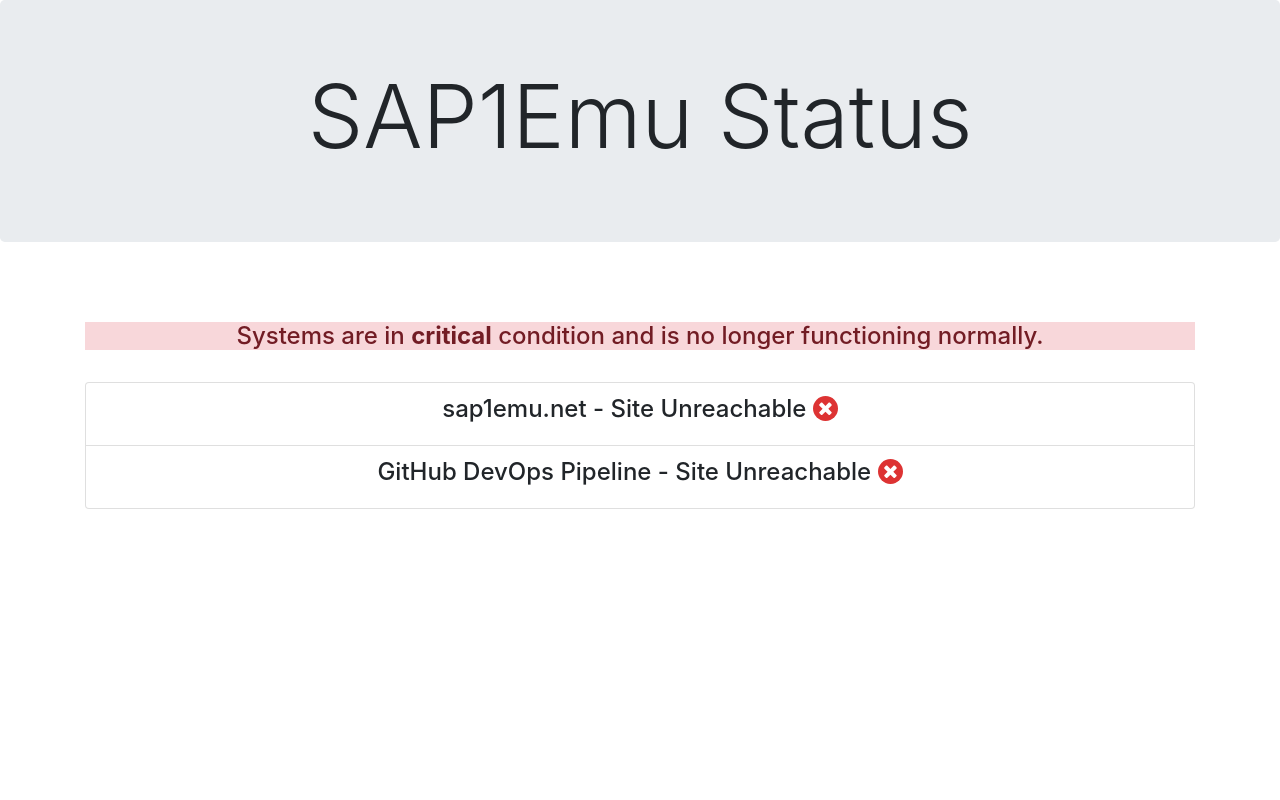
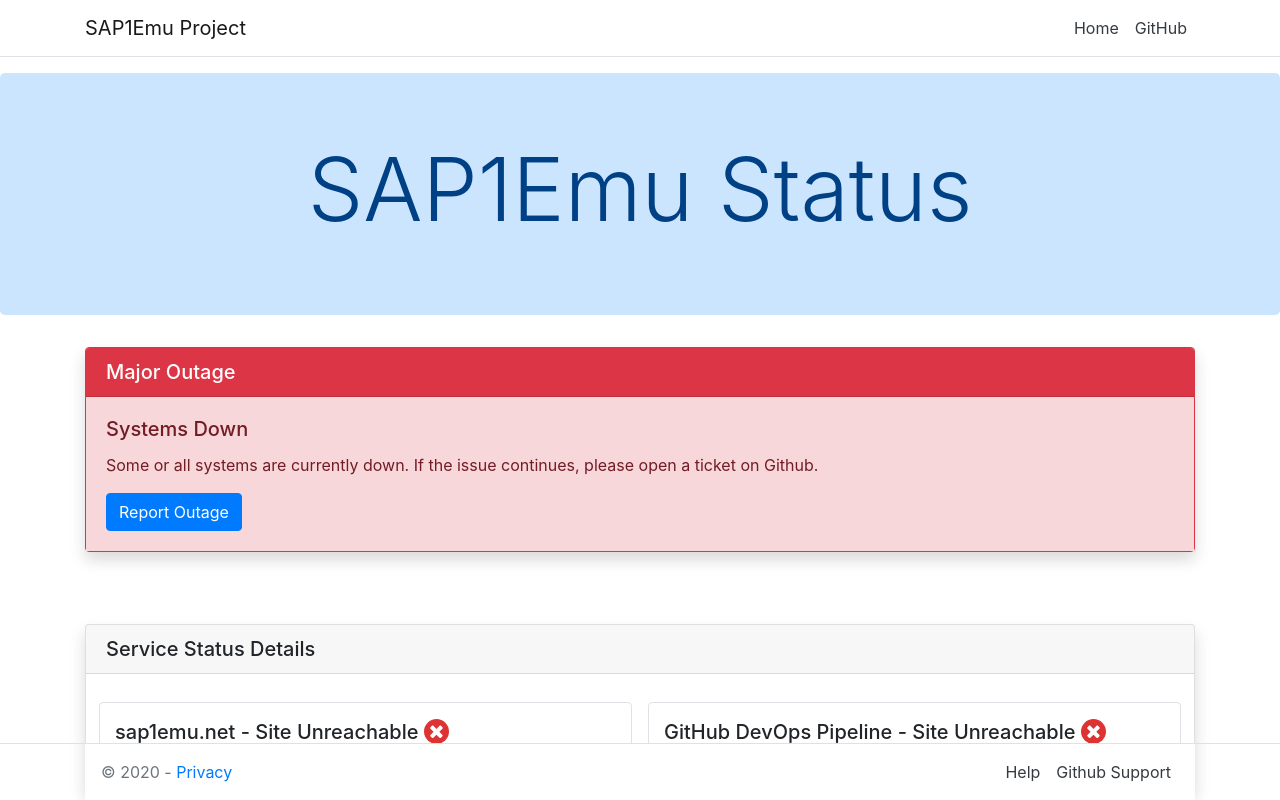
Before and after one commit to rbaker26/SAP1EMU-Status, a plain HTML site: page index.html in a window 1280 px wide. Drawn offline with Linux system fonts and the light colour scheme; no server answers.

Commit message:
updated UI and gh checks

```diff
--- a/index.html
+++ b/index.html
@@ -7,10 +7,45 @@
   <link rel="stylesheet" href="css/bootstrap.min.css" />
   <script src="js/bootstrap.min.js"></script>
   <title>SAP1EMU - Status</title>
+
+
+  <!-- Global site tag (gtag.js) - Google Analytics -->
+  <script async src="https://www.googletagmanager.com/gtag/js?id=G-TH28FT05H0"></script>
+  <script>
+    window.dataLayer = window.dataLayer || [];
+    function gtag() { dataLayer.push(arguments); }
+    gtag('js', new Date());
+
+    gtag('config', 'G-TH28FT05H0');
+  </script>
+  <!-- Google Analytics - END-->
+
 </head>
 
-<body class="text-center">
-  <div class="jumbotron">
+<!-- <body class="text-center"> -->
+<body class="">
+  <header>
+    <nav class="navbar navbar-expand-sm navbar-toggleable-sm navbar-light bg-white border-bottom box-shadow mb-3">
+      <div class="container">
+        <a class="navbar-brand" href="https://sap1emu.net">SAP1Emu Project</a>
+        <button class="navbar-toggler" type="button" data-toggle="collapse" data-target=".navbar-collapse"
+          aria-controls="navbarSupportedContent" aria-expanded="false" aria-label="Toggle navigation">
+          <span class="navbar-toggler-icon"></span>
+        </button>
+        <div class="navbar-collapse collapse d-sm-inline-flex flex-sm-row-reverse">
+          <ul class="nav navbar-nav navbar-right">
+            <li class="nav-item">
+              <a class="nav-link text-dark" href="https://sap1emu.net">Home</a>
+            </li>
+            <li>
+              <a class="nav-link text-dark" href="https://github.com/rbaker26/SAP1EMU" target="_blank">GitHub</a>
+            </li>
+          </ul>
+        </div>
+      </div>
+    </nav>
+  </header>
+  <div class="jumbotron alert-primary">
     <div class="container">
       <h1 class="text-center display-2">SAP1Emu Status</h1>
     </div>
@@ -20,85 +55,75 @@
     <div class="row clearfix">
       <div class="col-md-12 column">
 
-        <div class="alert-success" id="status-good">
+
+        <!-- <div class="alert-success" id="status-good">
           <div class="panel-heading">
             <div class="panel-title">
               <h4>Systems are operating normally.</h4>
             </div>
           </div>
-        </div>
-        <br>
-        <div class="alert-warning" id="status-medium">
-          <div class="panel-heading">
-            <div class="panel-title">
-              <h4>Systems are operating, but with reduced capacity.</h4>
-            </div>
+
+        </div> -->
+        <div class="card text-white border-info rounded shadow" id="status-pending">
+          <h5 class="card-header bg-info">Testing Service Status ...</h5>
+          <div class="card-body alert-info">
+            <h5 class="card-title">Give us a second to take a look at the network</h5>
+            <p class="card-text">If you are experiencing issues with the service, please checkout our Help Section on our main site</p>
+            <a href="https://sap1emu.net/Help" class="btn btn-primary">Help Center</a>
           </div>
         </div>
-        <br>
-        <div class="alert-danger" id="status-bad">
-          <div class="panel-heading">
-            <div class="panel-title">
-              <h4>Systems are in <b>critical</b> condition and is no longer functioning normally.</h4>
-            </div>
+        <div class="card text-white border-success rounded shadow" id="status-good">
+          <h5 class="card-header bg-success">All Systems Operational</h5>
+          <div class="card-body alert-success">
+            <h5 class="card-title">Services Up</h5>
+            <p class="card-text">If you are experiencing issues with the service, please checkout our Help Section on our main site</p>
+            <a href="https://sap1emu.net/Help" class="btn btn-primary">Help Center</a>
           </div>
         </div>
-        <br>
-
-        <div class="row clearfix">
-          <div class="col-md-12 column">
-            <div class="list-group">
+        <div class="card text-white border-warning rounded shadow" id="status-medium">
+          <h5 class="card-header bg-warning">Systems Critical</h5>
+          <div class="card-body alert-warning">
+            <h5 class="card-title">Diminished Services</h5>
+            <p class="card-text">Some or all systems are operating in a diminished state. If the issue continues, please open a ticket on Github.</p>
+            <a href="https://github.com/rbaker26/SAP1EMU/issues/new/choose" class="btn btn-primary">Report Outage</a>
+          </div>
+        </div>
+        <div class="card text-white border-danger rounded shadow" id="status-bad">
+          <h5 class="card-header bg-danger">Major Outage</h5>
+          <div class="card-body alert-danger">
+            <h5 class="card-title">Systems Down</h5>
+            <p class="card-text">Some or all systems are currently down. If the issue continues, please open a ticket on Github.</p>
+            <a href="https://github.com/rbaker26/SAP1EMU/issues/new/choose" class="btn btn-primary">Report Outage</a>
+          </div>
+        </div>
+        <br />
+        <br />
+        <br />
 
 
-              <div class="list-group-item">
 
-                <h4 class="list-group-item-heading op" >
+        <div class="card shadow">
+          <h5 class="card-header">Service Status Details</h5>
+          <div class="card-body">
+            <div class="row">
+              <div class="col border rounded pt-3 pb-2 m-2">
+                <h5 class="list-group-item-heading op">
                   sap1emu.net - <span class="pull-right" id="sap1emuPage"></span>
-                  <div class="spinner-border text-secondary" role="status" id="sap1emuPage-spinner">
+                  <div class="spinner-border text-secondary p-1" role="status" id="sap1emuPage-spinner" style="height: 27px; width: 27px;">
                     <span class="sr-only">Loading...</span>
                   </div>
                   <img class="pb-1" id="sap1emu-img" src="" width="25px">
-                </h4>
+                </h5>
               </div>
-
-              <!-- <div class="list-group-item">
-                <h4 class="list-group-item-heading op">
-                  status.sap1emu.net - <span class="pull-right" id="statusPage"></span>
-                  <div class="spinner-border text-secondary" role="status" id="statusPage-spinner">
-                    <span class="sr-only">Loading...</span>
-                  </div>
-                </h4>
-              </div> -->
-
-
-              <!-- <div class="list-group-item">
-                <h4 class="list-group-item-heading op">
-                  Azure US-West-2 <span class="pull-right">... timed out (1200ms)</span>
-                </h4>
-              </div> -->
-
-              <!-- <div class="list-group-item">
-                <h4 class="list-group-item-heading op">
-                  Azure Application Gateway <span class="pull-right">... timed out (1200ms)</span>
-                </h4>
-              </div> -->
-
-              <!-- <div class="list-group-item">
-                <h4 class="list-group-item-heading op">
-                  Azure App Service <span class="pull-right">... timed out (1200ms)</span>
-                </h4>
-              </div> -->
-
-              <div class="list-group-item">
-                <h4 class="list-group-item-heading op">
+              <div class="col border rounded pt-3 pb-2  m-2">
+                <h5 class="list-group-item-heading op">
                   GitHub DevOps Pipeline - <span class="pull-right" id="github"></span>
-                  <div class="spinner-border text-secondary" role="status" id="github-spinner">
+                  <div class="spinner-border text-secondary p-1" role="status" id="github-spinner" style="height: 27px; width: 27px;">
                     <span class="sr-only">Loading...</span>
                   </div>
                   <img class="pb-1" id="github-img" src="" width="25px">
-                </h4>
+                </h5>
               </div>
-
             </div>
           </div>
         </div>
@@ -106,6 +131,25 @@
     </div>
 
   </div>
+
+
+  <footer class="border-top footer text-muted fixed-bottom">
+    <div class="container">
+        <div class="navbar navbar-expand-sm navbar-toggleable-sm navbar-light bg-white">
+            &copy; 2020&nbsp;-&nbsp;<a href="https://sap1emu.net/Home/Privacy">Privacy</a>
+            <div class="navbar-collapse collapse d-sm-inline-flex flex-sm-row-reverse">
+              <ul class="nav navbar-nav navbar-right">
+                <li class="nav-item">
+                  <a class="nav-link text-dark" href="https://sap1emu.net/Help">Help</a>
+                </li>
+                <li>
+                  <a class="nav-link text-dark" href="https://github.com/rbaker26/SAP1EMU/issues/new/choose" target="_blank">Github Support</a>
+                </li>
+              </ul>
+            </div>
+        </div>
+    </div>
+</footer>
 </body>
 
 <script src="js/status.js"></script>
--- a/js/status.js
+++ b/js/status.js
@@ -72,13 +72,19 @@ function GitHubStatus() {
             var response = data;
             var indicator = response.status.indicator;
             if(indicator == "minor") {
+                IsMedium == true;
+                $("#github-img").attr("src", "img/EMark_orange_circle.svg")
                 IsMedium = true;
+
             }
             else if(indicator == "major" || indicator == "critical") {
                 IsBad == true;
+                $("#github-img").attr("src", "img/Cross_red_circle.svg")
+            }
+            else {
+                $("#github-img").attr("src", "img/Check_green_circle.svg")
             }
             $("#github").text(response.status.description);
-            $("#github-img").attr("src", "img/Check_green_circle.svg")
         },
         error: function (request, status, error) {
             IsBad == true;
@@ -98,6 +104,7 @@ function GitHubStatus() {
 
 
 function UpdateStatusSummary() {
+    $("#status-pending").hide();
     if(IsBad) {
         $("#status-bad").show();
     }
```
Also changed, not shown: img/EMark_orange_circle.svg (added).
